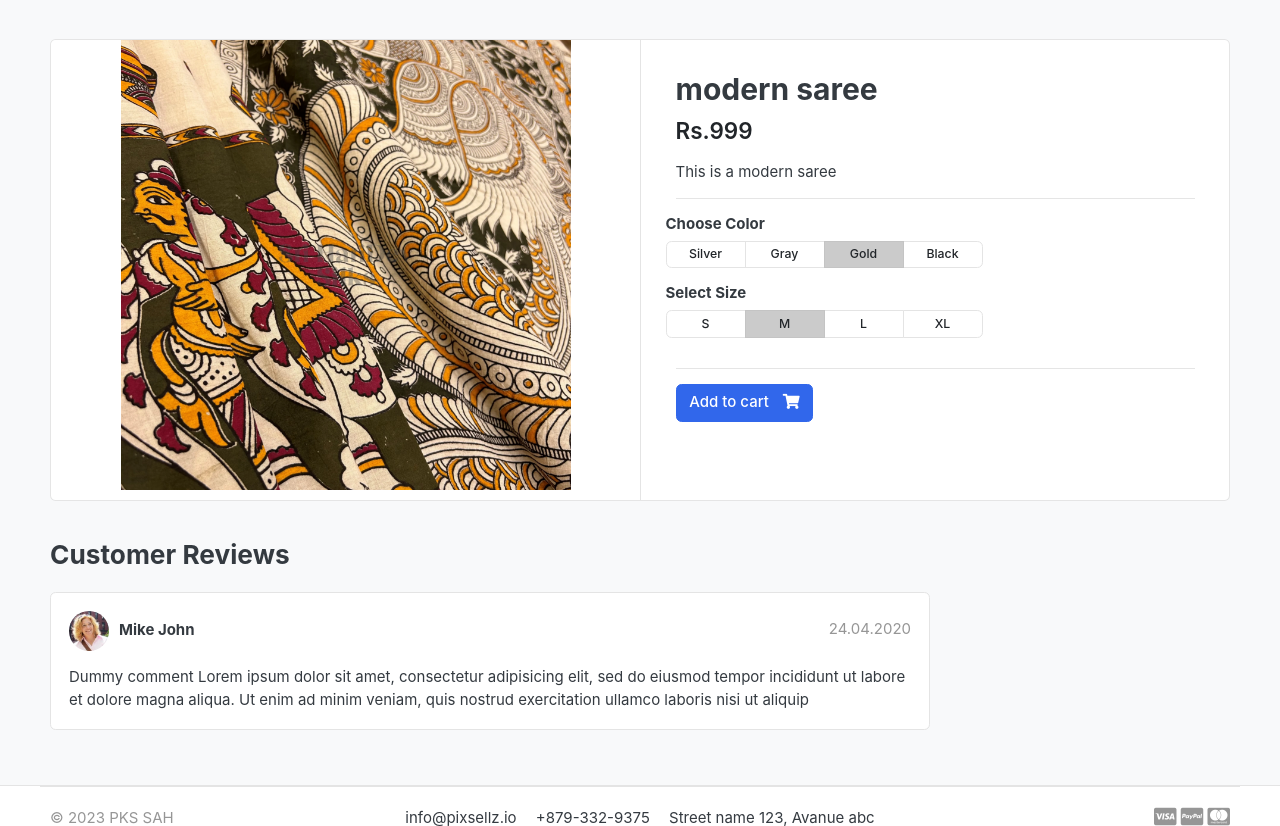
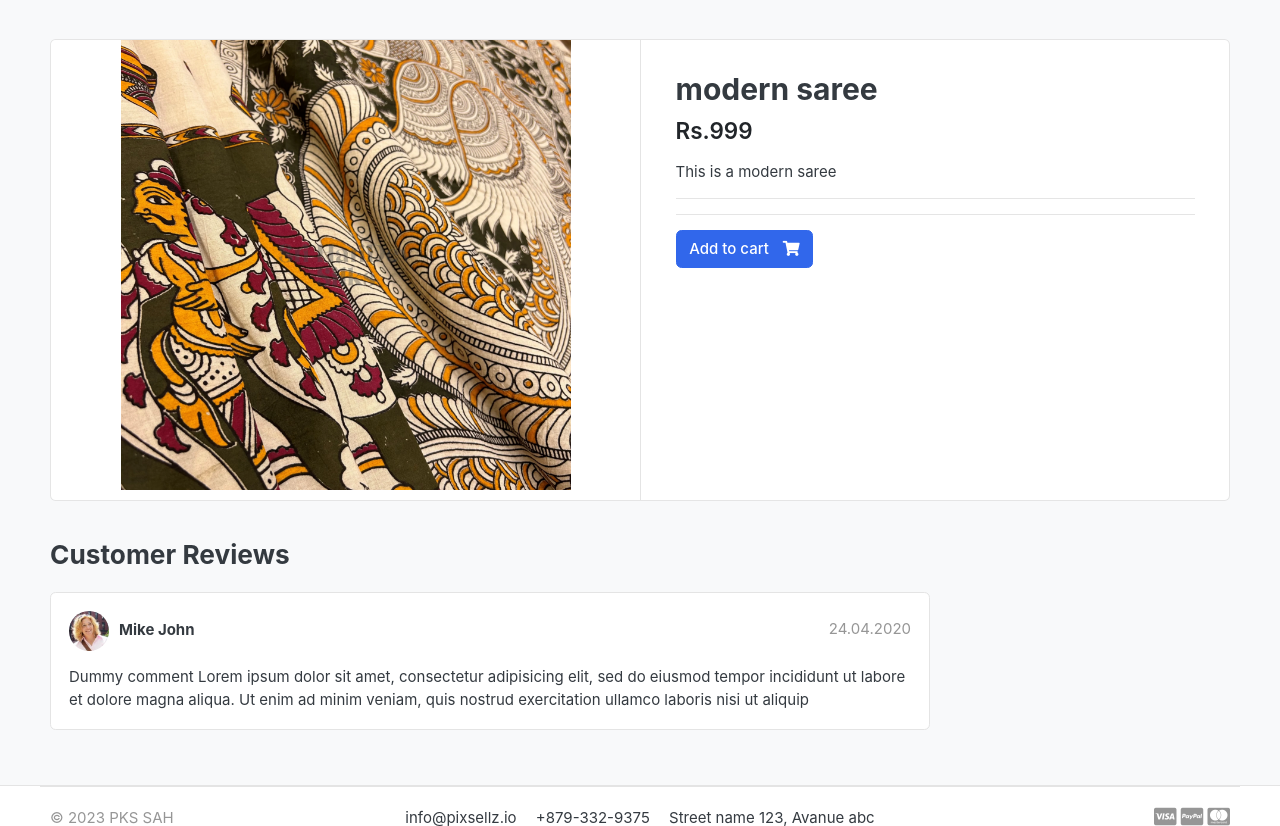
Before and after one commit to arvindrk47/ecommerce1, a Django app: a page that uses templates/store/product_detail.html in a window 1280 px wide. Shown: the part 119-945 px from the top of the page. Run offline with Django 4.2, Linux system fonts and the light colour scheme; data comes from the database, SQL or seed files in the repository; both versions use the stored data as it was after the commit; some libraries are stand-ins or nearby versions; some web fonts are replaced.

```diff
--- a/carts/views.py
+++ b/carts/views.py
@@ -4,7 +4,7 @@ from .models import Cart,CartItem
 # Create your views here.
 
 def _cart_id(request):
-    cart = request.session_key
+    cart = request.session.session_key
     if not cart:
         cart = request.session.create()
     return cart
--- a/templates/store/product_detail.html
+++ b/templates/store/product_detail.html
@@ -31,44 +31,8 @@
 
 
     <hr>
-        <div class="row">
-            <div class="item-option-select">
-                <h6>Choose Color</h6>
-                <div class="btn-group btn-group-sm btn-group-toggle" data-toggle="buttons">
-                  <label class="btn btn-light">
-                    <input type="radio" name="radio_color"> Silver
-                  </label>
-                  <label class="btn btn-light">
-                    <input type="radio" name="radio_color" > Gray
-                  </label>
-                  <label class="btn btn-light active">
-                    <input type="radio" name="radio_color checked"> Gold
-                  </label>
-                  <label class="btn btn-light">
-                    <input type="radio" name="radio_color"> Black
-                  </label>
-                </div>
-            </div>
-        </div> <!-- row.// -->
-        <div class="row">
-            <div class="item-option-select">
-                <h6>Select Size</h6>
-                <div class="btn-group btn-group-sm btn-group-toggle" data-toggle="buttons">
-                  <label class="btn btn-light">
-                    <input type="radio" name="radio_color"> S
-                  </label>
-                  <label class="btn btn-light active">
-                    <input type="radio" name="radio_color" checked> M
-                  </label>
-                  <label class="btn btn-light">
-                    <input type="radio" name="radio_color"> L
-                  </label>
-                  <label class="btn btn-light">
-                    <input type="radio" name="radio_color"> XL
-                  </label>
-                </div>
-            </div>
-        </div> <!-- row.// -->
+
+
         <hr>
         {% if single_product.stock <= 0 %}
            <h5 class="text-danger">Out of Stock</h5>
```
Also changed, not shown: db.sqlite3.
